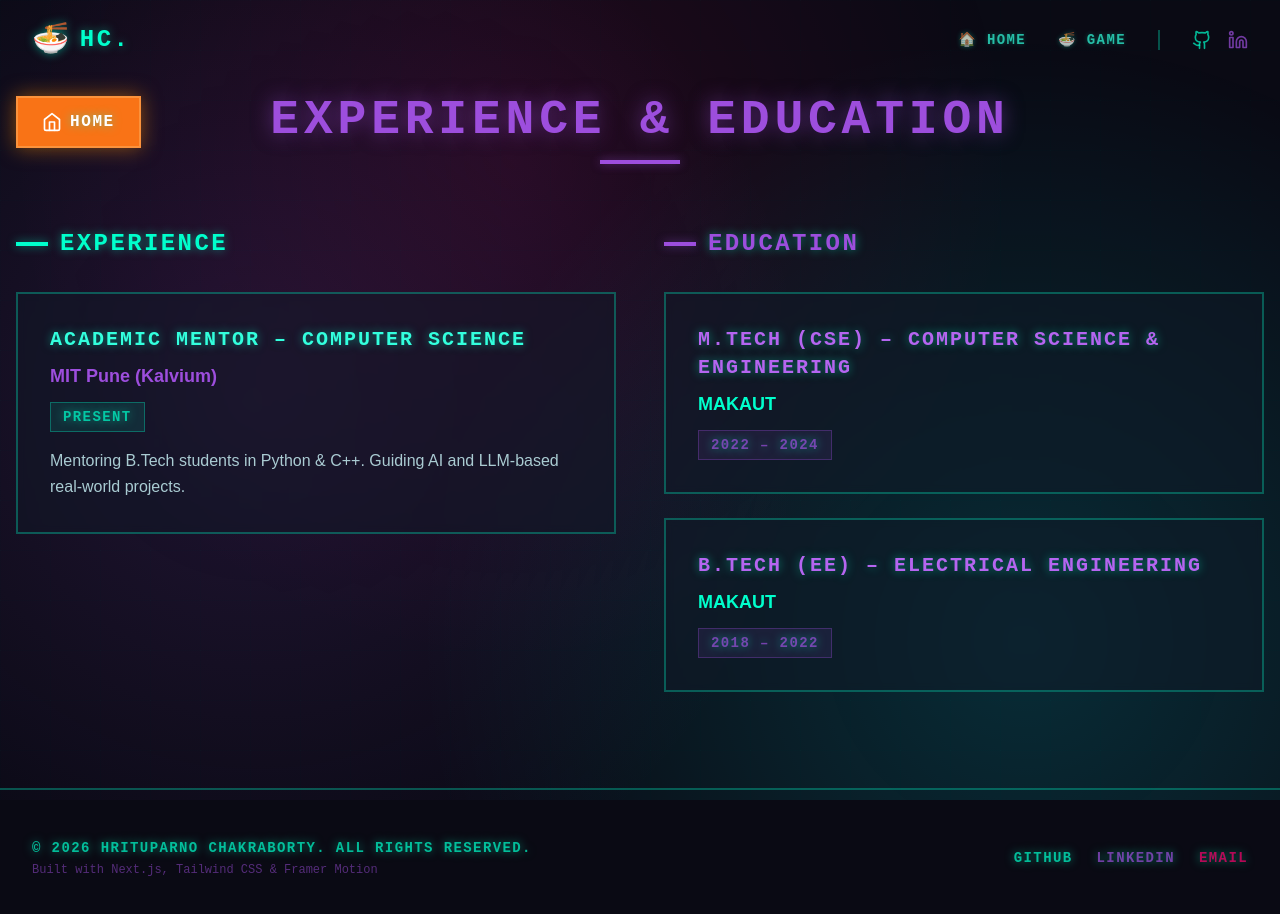
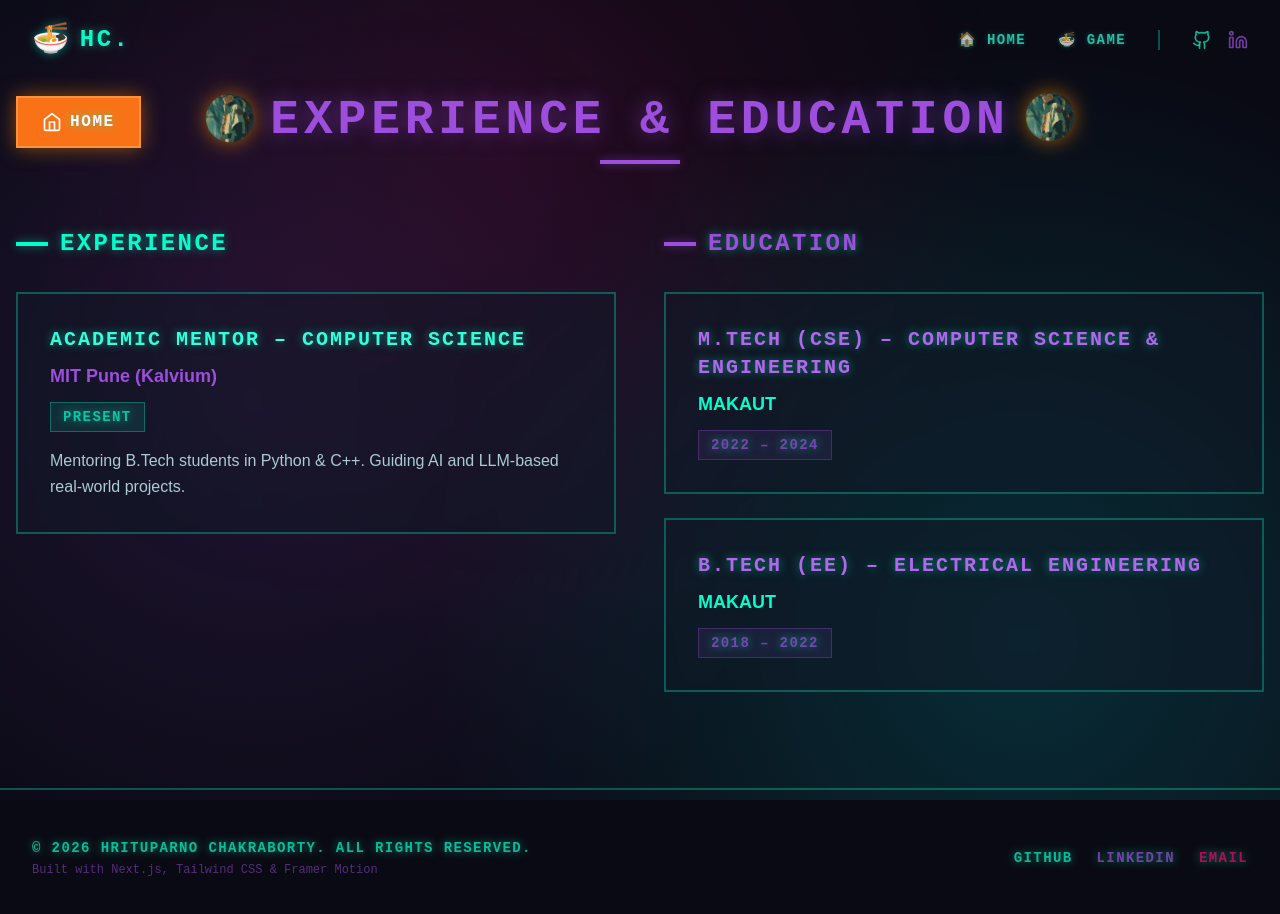
Before and after one commit to Hrituparno/portfolio, a Next.js app: page /experience in a window 1280 px wide. Shown: the top 914 px of the page. Built offline with nearby package versions, Linux system fonts and the light colour scheme.

Commit message:
Add Naruto as decorative header icons - non-intrusive and fun

```diff
--- a/components/About.js
+++ b/components/About.js
@@ -12,9 +12,33 @@ export default function About() {
                     whileInView={{ opacity: 1, y: 0 }}
                     viewport={{ once: true }}
                 >
-                    <h2 className="text-4xl md:text-5xl font-bold mb-4 text-cyan-400 retro-text" style={{ textShadow: '0 0 20px rgba(0, 255, 204, 0.5)' }}>
-                        About Me
-                    </h2>
+                    <div className="flex items-center justify-center gap-4 mb-4">
+                        <motion.img
+                            src="/naruto-guide.jpg"
+                            alt="Naruto"
+                            className="w-12 h-12 rounded-full object-cover"
+                            animate={{
+                                rotate: [0, 10, -10, 0],
+                                y: [0, -5, 0]
+                            }}
+                            transition={{ duration: 2, repeat: Infinity }}
+                            style={{ filter: 'drop-shadow(0 0 10px rgba(255, 140, 0, 0.6))' }}
+                        />
+                        <h2 className="text-4xl md:text-5xl font-bold text-cyan-400 retro-text" style={{ textShadow: '0 0 20px rgba(0, 255, 204, 0.5)' }}>
+                            About Me
+                        </h2>
+                        <motion.img
+                            src="/naruto-guide.jpg"
+                            alt="Naruto"
+                            className="w-12 h-12 rounded-full object-cover"
+                            animate={{
+                                rotate: [0, -10, 10, 0],
+                                y: [0, -5, 0]
+                            }}
+                            transition={{ duration: 2, repeat: Infinity, delay: 1 }}
+                            style={{ filter: 'drop-shadow(0 0 10px rgba(255, 140, 0, 0.6))' }}
+                        />
+                    </div>
                     <div className="w-20 h-1 bg-cyan-400 mx-auto" style={{ boxShadow: '0 0 10px rgba(0, 255, 204, 0.5)' }} />
                 </motion.div>
 
--- a/components/Contact.js
+++ b/components/Contact.js
@@ -31,9 +31,33 @@ export default function Contact() {
                     whileInView={{ opacity: 1, y: 0 }}
                     viewport={{ once: true }}
                 >
-                    <h2 className="text-4xl md:text-5xl font-bold mb-4 text-cyan-400 retro-text" style={{ textShadow: '0 0 20px rgba(0, 255, 204, 0.5)' }}>
-                        Get In Touch
-                    </h2>
+                    <div className="flex items-center justify-center gap-4 mb-4">
+                        <motion.img
+                            src="/naruto-guide.jpg"
+                            alt="Naruto"
+                            className="w-12 h-12 rounded-full object-cover"
+                            animate={{
+                                rotate: [0, 10, -10, 0],
+                                y: [0, -5, 0]
+                            }}
+                            transition={{ duration: 2, repeat: Infinity }}
+                            style={{ filter: 'drop-shadow(0 0 10px rgba(255, 140, 0, 0.6))' }}
+                        />
+                        <h2 className="text-4xl md:text-5xl font-bold text-cyan-400 retro-text" style={{ textShadow: '0 0 20px rgba(0, 255, 204, 0.5)' }}>
+                            Get In Touch
+                        </h2>
+                        <motion.img
+                            src="/naruto-guide.jpg"
+                            alt="Naruto"
+                            className="w-12 h-12 rounded-full object-cover"
+                            animate={{
+                                rotate: [0, -10, 10, 0],
+                                y: [0, -5, 0]
+                            }}
+                            transition={{ duration: 2, repeat: Infinity, delay: 1 }}
+                            style={{ filter: 'drop-shadow(0 0 10px rgba(255, 140, 0, 0.6))' }}
+                        />
+                    </div>
                     <p className="text-cyan-200/70 text-lg max-w-2xl mx-auto">
                         Open to full-time opportunities in AI Research and Engineering
                     </p>
--- a/components/Experience.js
+++ b/components/Experience.js
@@ -34,9 +34,33 @@ export default function Experience() {
                     whileInView={{ opacity: 1, y: 0 }}
                     viewport={{ once: true }}
                 >
-                    <h2 className="text-4xl md:text-5xl font-bold mb-4 text-purple-400 retro-text" style={{ textShadow: '0 0 20px rgba(157, 78, 221, 0.5)' }}>
-                        Experience & Education
-                    </h2>
+                    <div className="flex items-center justify-center gap-4 mb-4">
+                        <motion.img
+                            src="/naruto-guide.jpg"
+                            alt="Naruto"
+                            className="w-12 h-12 rounded-full object-cover"
+                            animate={{
+                                rotate: [0, 10, -10, 0],
+                                y: [0, -5, 0]
+                            }}
+                            transition={{ duration: 2, repeat: Infinity }}
+                            style={{ filter: 'drop-shadow(0 0 10px rgba(255, 140, 0, 0.6))' }}
+                        />
+                        <h2 className="text-4xl md:text-5xl font-bold text-purple-400 retro-text" style={{ textShadow: '0 0 20px rgba(157, 78, 221, 0.5)' }}>
+                            Experience & Education
+                        </h2>
+                        <motion.img
+                            src="/naruto-guide.jpg"
+                            alt="Naruto"
+                            className="w-12 h-12 rounded-full object-cover"
+                            animate={{
+                                rotate: [0, -10, 10, 0],
+                                y: [0, -5, 0]
+                            }}
+                            transition={{ duration: 2, repeat: Infinity, delay: 1 }}
+                            style={{ filter: 'drop-shadow(0 0 10px rgba(255, 140, 0, 0.6))' }}
+                        />
+                    </div>
                     <div className="w-20 h-1 bg-purple-400 mx-auto" style={{ boxShadow: '0 0 10px rgba(157, 78, 221, 0.5)' }} />
                 </motion.div>
 
--- a/components/Projects.js
+++ b/components/Projects.js
@@ -45,9 +45,33 @@ export default function Projects() {
                     whileInView={{ opacity: 1, y: 0 }}
                     viewport={{ once: true }}
                 >
-                    <h2 className="text-4xl md:text-5xl font-bold mb-4 text-purple-400 retro-text" style={{ textShadow: '0 0 20px rgba(157, 78, 221, 0.5)' }}>
-                        Featured Projects
-                    </h2>
+                    <div className="flex items-center justify-center gap-4 mb-4">
+                        <motion.img
+                            src="/naruto-guide.jpg"
+                            alt="Naruto"
+                            className="w-12 h-12 rounded-full object-cover"
+                            animate={{
+                                rotate: [0, 10, -10, 0],
+                                y: [0, -5, 0]
+                            }}
+                            transition={{ duration: 2, repeat: Infinity }}
+                            style={{ filter: 'drop-shadow(0 0 10px rgba(255, 140, 0, 0.6))' }}
+                        />
+                        <h2 className="text-4xl md:text-5xl font-bold text-purple-400 retro-text" style={{ textShadow: '0 0 20px rgba(157, 78, 221, 0.5)' }}>
+                            Featured Projects
+                        </h2>
+                        <motion.img
+                            src="/naruto-guide.jpg"
+                            alt="Naruto"
+                            className="w-12 h-12 rounded-full object-cover"
+                            animate={{
+                                rotate: [0, -10, 10, 0],
+                                y: [0, -5, 0]
+                            }}
+                            transition={{ duration: 2, repeat: Infinity, delay: 1 }}
+                            style={{ filter: 'drop-shadow(0 0 10px rgba(255, 140, 0, 0.6))' }}
+                        />
+                    </div>
                     <p className="text-cyan-200/70 text-lg max-w-2xl mx-auto">
                         Experimental implementations of agentic architectures and cognitive simulation models.
                     </p>
--- a/components/RetroGame.js
+++ b/components/RetroGame.js
@@ -1,20 +1,20 @@
 import { useState, useEffect } from 'react';
 import { motion, AnimatePresence } from 'framer-motion';
-import { Gamepad2, Star, Zap, Code, Brain, Rocket } from 'lucide-react';
+import { Gamepad2, Star, Zap, Code, Brain, Rocket, Trophy, Target, Flame, Heart, Shield, Sparkles } from 'lucide-react';
 
-const gameDialogues = [
+// Multiple game modes with different dialogues
+const storyMode = [
     {
         id: 1,
         character: "🤖",
         name: "AI Bot",
         text: "Greetings, traveler! I'm an AI agent created by Hrituparno. Want to know about my creator?",
-        options: ["Tell me about him!", "What does he do?", "Show me his skills!"]
+        options: ["Tell me about him!", "What does he do?", "Show me his skills!"],
+        powerUp: "speed"
     },
     {
         id: 2,
         character: "🧠",
-        name: "Neural Network",
-        text: "Hrituparno is an AI Research Engineer who builds autonomous multi-agent systems. He's like a wizard, but for AI!",
         options: ["That's cool! What else?", "Multi-agent systems?", "Continue..."]
     },
     {
--- a/components/Skills.js
+++ b/components/Skills.js
@@ -35,9 +35,33 @@ export default function Skills() {
                     whileInView={{ opacity: 1, y: 0 }}
                     viewport={{ once: true }}
                 >
-                    <h2 className="text-4xl md:text-5xl font-bold mb-4 text-cyan-400 retro-text" style={{ textShadow: '0 0 20px rgba(0, 255, 204, 0.5)' }}>
-                        Technical Stack
-                    </h2>
+                    <div className="flex items-center justify-center gap-4 mb-4">
+                        <motion.img
+                            src="/naruto-guide.jpg"
+                            alt="Naruto"
+                            className="w-12 h-12 rounded-full object-cover"
+                            animate={{
+                                rotate: [0, 10, -10, 0],
+                                y: [0, -5, 0]
+                            }}
+                            transition={{ duration: 2, repeat: Infinity }}
+                            style={{ filter: 'drop-shadow(0 0 10px rgba(255, 140, 0, 0.6))' }}
+                        />
+                        <h2 className="text-4xl md:text-5xl font-bold text-cyan-400 retro-text" style={{ textShadow: '0 0 20px rgba(0, 255, 204, 0.5)' }}>
+                            Technical Stack
+                        </h2>
+                        <motion.img
+                            src="/naruto-guide.jpg"
+                            alt="Naruto"
+                            className="w-12 h-12 rounded-full object-cover"
+                            animate={{
+                                rotate: [0, -10, 10, 0],
+                                y: [0, -5, 0]
+                            }}
+                            transition={{ duration: 2, repeat: Infinity, delay: 1 }}
+                            style={{ filter: 'drop-shadow(0 0 10px rgba(255, 140, 0, 0.6))' }}
+                        />
+                    </div>
                     <p className="text-cyan-200/70 text-lg max-w-2xl mx-auto">
                         A comprehensive toolkit for building intelligent systems
                     </p>
```
